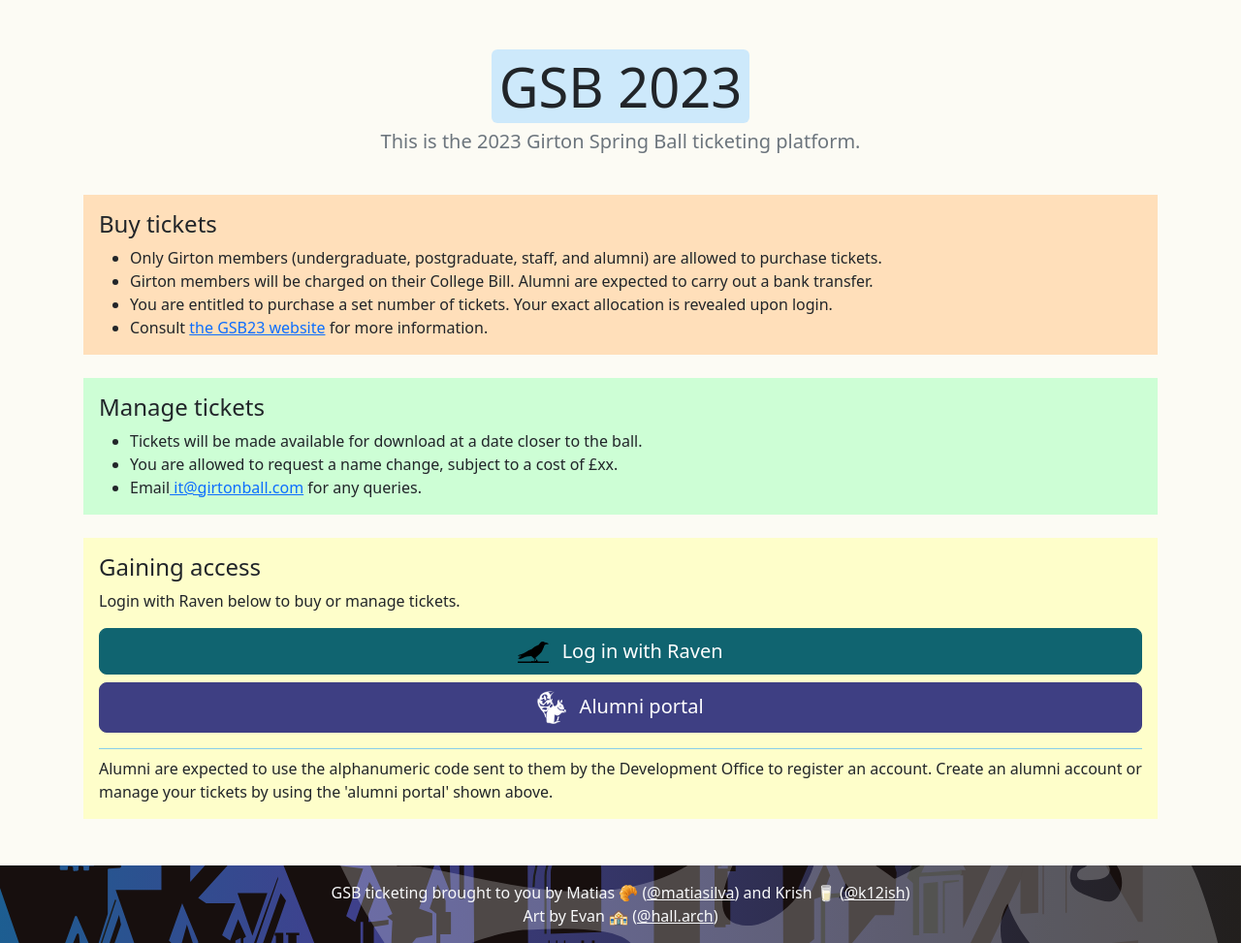
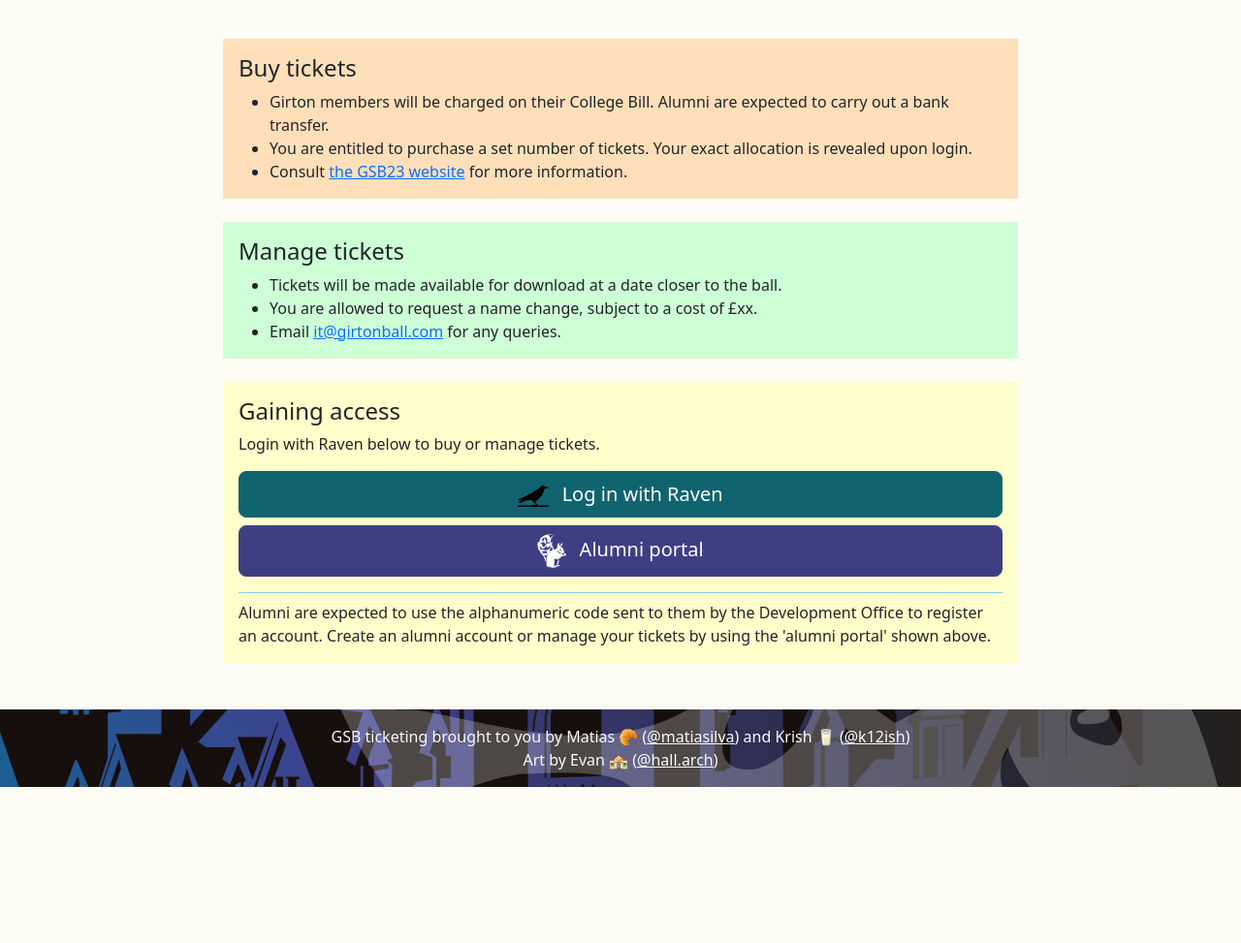
Before and after one commit to matiasilva/gsb-ticketing, a Django app: page / in a window 1280 px wide. Shown: the part 145-1118 px from the top of the page at 97% size. After the commit the page ends 957 px from the top, so only its background shows below. Run offline with Django 4.2, Linux system fonts and the light colour scheme; parts of the project's set-up code (start-up, migrations or seed data) failed here and were passed over; some libraries are stand-ins or nearby versions.

Commit message:
simplified ticketing landing page

```diff
--- a/app/templates/index.html
+++ b/app/templates/index.html
@@ -10,17 +10,10 @@
 {% endblock %}
 
 {% block main %}
-    <div class="p-3 pb-md-4 mx-auto text-center">
-        <h1 class="display-4 fw-normal"><span class="rounded px-2" style="background-color: rgba(186,225,255, 0.7);">GSB 2023</span></h1>
-        <p class="fs-5 text-muted">
-            This is the 2023 Girton Spring Ball ticketing platform.
-        </p>
-    </div>
-
+    <div style="max-width: 820px; margin: auto;">
         <div class="p-3 mb-4" style="background-color: rgba(255,223,186);">
             <h4>Buy tickets</h4>
             <ul class="mb-0">
-            <li>Only Girton members (undergraduate, postgraduate, staff, and alumni) are allowed to purchase tickets.</li>
                 <li>Girton members will be charged on their College Bill. Alumni are expected to carry out a bank transfer.</li>
                 <li>You are entitled to purchase a set number of tickets. Your exact allocation is revealed upon login.</li>
                 <li>Consult <a href="https://www.girtonball.com">the GSB23 website</a> for more information.</li>
@@ -32,7 +25,7 @@
             <ul class="mb-0">
                 <li>Tickets will be made available for download at a date closer to the ball.</li>
                 <li>You are allowed to request a name change, subject to a cost of £xx.</li>
-            <li>Email<a href="mailto:it@girtonball.com"> it@girtonball.com</a> for any queries.</li>
+                <li>Email <a href="mailto:it@girtonball.com">it@girtonball.com</a> for any queries.</li>
             </ul>
         </div>
 
@@ -66,6 +59,6 @@
                 </a>
             </div>
             <p class="mb-0">Alumni are expected to use the alphanumeric code sent to them by the Development Office to register an account. Create an alumni account or manage your tickets by using the 'alumni portal' shown above.</p>
-
+        </div>
     </div>
 {% endblock %}
```
Lines whose indentation alone changed are shown as unchanged.
